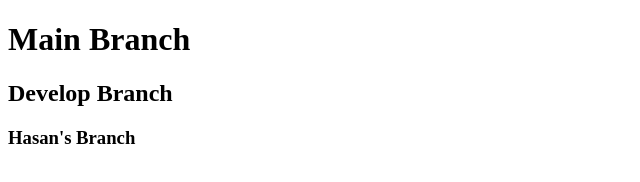
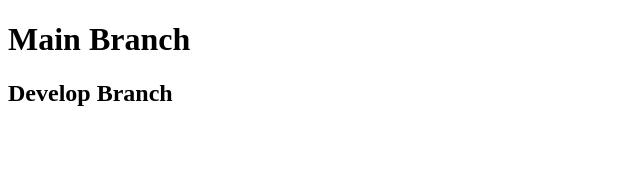
Before and after one commit to mburrow303/06_ChatServer, a plain HTML site: page index.html in a window 1280 px wide. Shown: the whole page, without its empty margins (0-640 px from the left). Drawn offline with Linux system fonts and the light colour scheme.

Commit message:
udating error

```diff
--- a/index.html
+++ b/index.html
@@ -9,7 +9,6 @@
 
   <h1>Main Branch</h1>
   <h2>Develop Branch</h2>
-  <h3>Hasan's Branch</h3>
 
 </body>
 </html>
```
